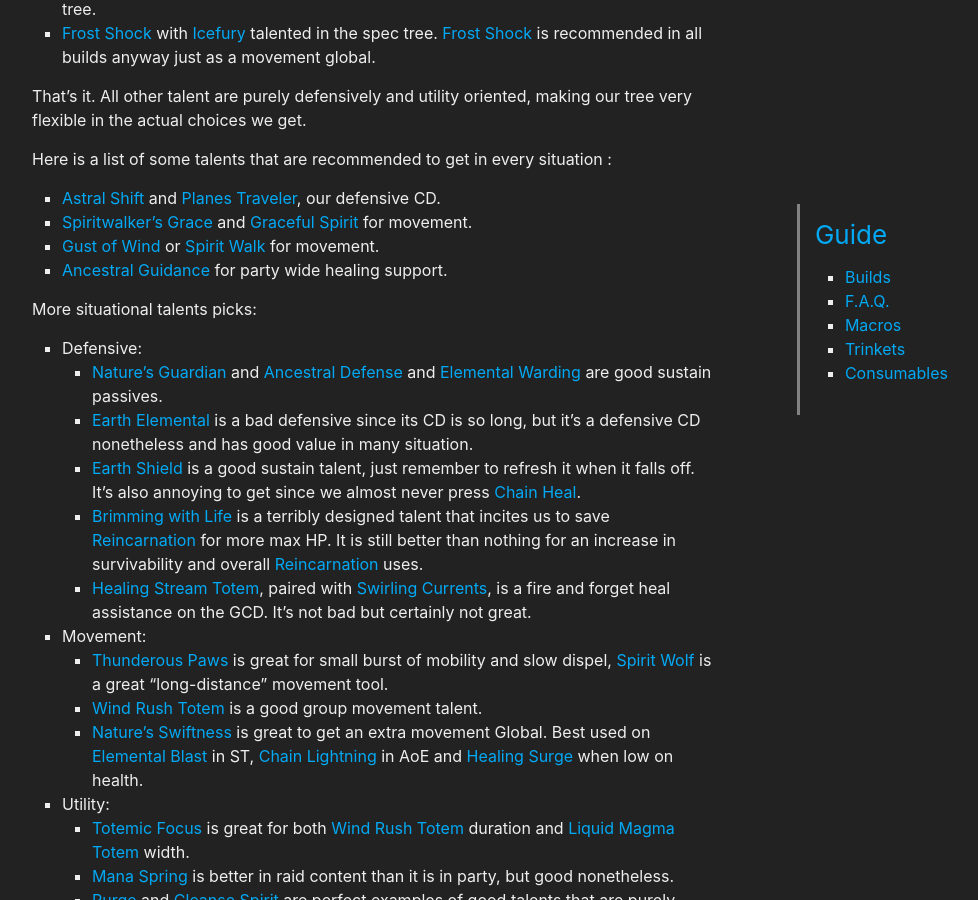
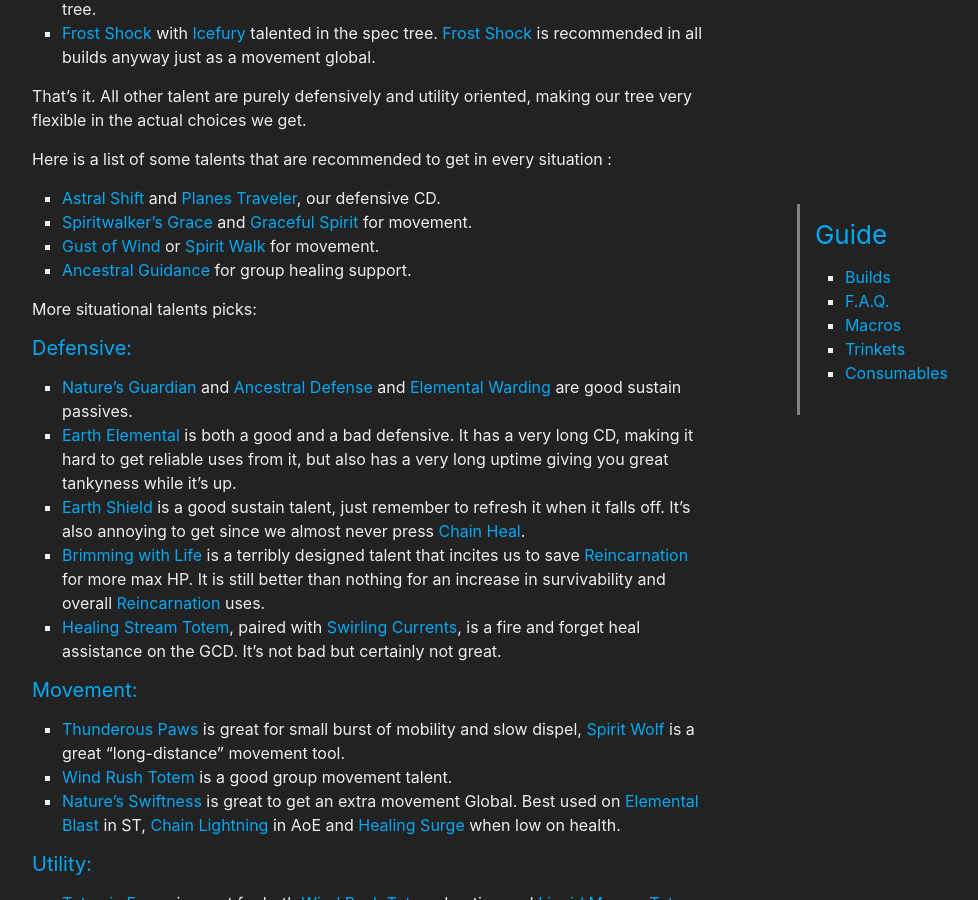
Before and after one commit to stormearthandlava/stormearthandlava.github.io, a Jekyll site: the page built from guide/general/builds.md, in a window 1280 px wide and 900 px high, scrolled down 928 px. Shown: the whole window, without its empty margins (268-1246 px from the left). Built offline with Jekyll 4.4.1, drawn with Linux system fonts in a browser that asks for light colours; a script that is not in the unit is left out; some of the changed text lies outside the part shown.

Commit message:
EE proofreading

```diff
--- a/guide/general/builds.md
+++ b/guide/general/builds.md
@@ -27,20 +27,22 @@ Here is a list of some talents that are recommended to get in every situation :
 - {{ site.data.talent.as }} and {{ site.data.talent.planes_traveler }}, our defensive CD.
 - {{ site.data.talent.swg }} and {{ site.data.talent.graceful_spirit }} for movement.
 - {{ site.data.talent.gust_of_wind }} or {{ site.data.talent.spirit_walk }} for movement.
-- {{ site.data.talent.ag }} for party wide healing support.
+- {{ site.data.talent.ag }} for group healing support.
 
 More situational talents picks:
-* Defensive:
+#### Defensive:
   - {{ site.data.talent.natures_guardian }} and {{ site.data.talent.ancestral_defence }} and {{ site.data.talent.elemental_warding }} are good sustain passives.
-  - {{ site.data.talent.ee }} is a bad defensive since its CD is so long, but it's a defensive CD nonetheless and has good value in many situation.
+  - {{ site.data.talent.ee }} is both a good and a bad defensive. It has a very long CD, making it hard to get reliable uses from it, but also has a very long uptime giving you great tankyness while it's up.
   - {{ site.data.talent.earth_shield }} is a good sustain talent, just remember to refresh it when it falls off. It's also annoying to get since we almost never press {{ site.data.talent.chain_heal }}.
   - {{ site.data.talent.brimming_with_life }} is a terribly designed talent that incites us to save {{ site.data.spell.ankh }} for more max HP. It is still better than nothing for an increase in survivability and overall {{ site.data.spell.ankh }} uses.
   - {{ site.data.talent.healing_stream_totem }}, paired with {{ site.data.talent.swirling_currents }}, is a fire and forget heal assistance on the GCD. It's not bad but certainly not great.
-* Movement:
+
+#### Movement:
   - {{ site.data.talent.thunderous_paws }} is great for small burst of mobility and slow dispel, {{ site.data.talent.spirit_wolf }} is a great "long-distance" movement tool.
   - {{ site.data.talent.wind_rush_totem }} is a good group movement talent.
   - {{ site.data.talent.natures_swiftness }} is great to get an extra movement Global. Best used on {{ site.data.talent.eb }} in ST, {{ site.data.spell.cl }} in AoE and {{ site.data.spell.healing_surge }} when low on health.
-* Utility:
+
+#### Utility:
   - {{ site.data.talent.totemic_focus }} is great for both {{ site.data.talent.wrt }} duration and {{ site.data.talent.lmt }} width.
   - {{ site.data.talent.mana_spring }} is better in raid content than it is in party, but good nonetheless.
   - {{ site.data.talent.purge }} and {{ site.data.talent.cleanse_spirit }} are perfect examples of good talents that are purely situational and can be skipped in many builds, and picked only when needed.
```
Also changed, not shown: other parts of guide/general/builds.md (+2 -2 lines), guide/raids/aberrus.md (+1 -1 lines).
